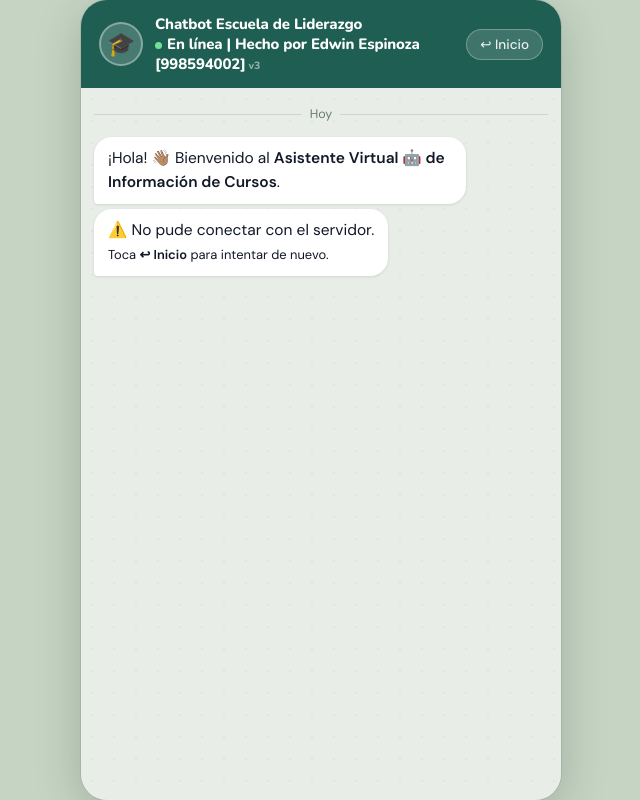
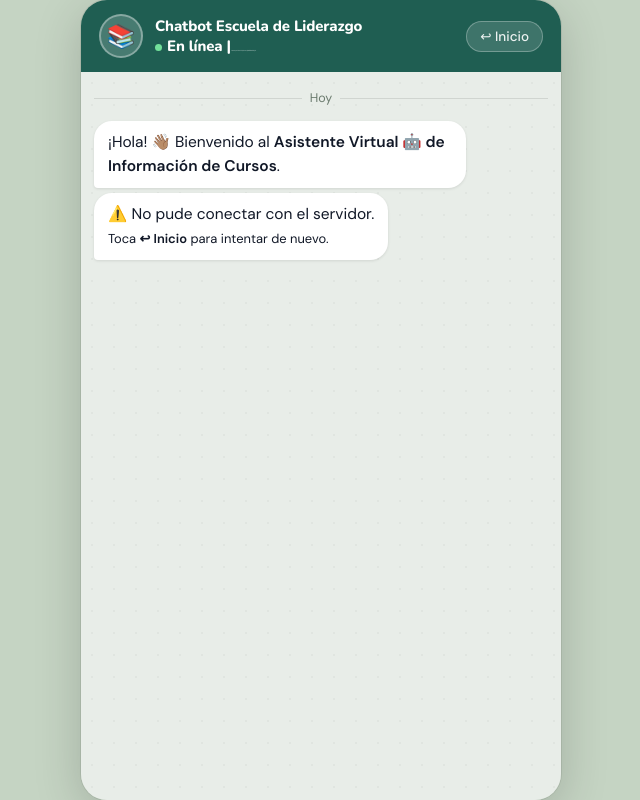
Before and after one commit to eespinozaempresa/chatbot, a website: page public/index.html in a window 1280 px wide. Shown: the whole page, without its empty margins (319-959 px from the left). Drawn offline with nearby package versions, Linux system fonts and the light colour scheme; no server answers.

Commit message:
header 1

```diff
--- a/public/index.html
+++ b/public/index.html
@@ -351,10 +351,10 @@
 
 <div class="shell">
   <div class="header">
-    <div class="avatar">🎓</div>
+    <div class="avatar">📚</div>
     <div class="header-info">
       <h1>Chatbot Escuela de Liderazgo</h1>
-      <h1><span class="status-dot"></span>En línea | Hecho por Edwin Espinoza [998594002]<small style="opacity:.5;font-size:.7em"> v3</small></h1>
+      <h1><span class="status-dot"></span>En línea |<small style="opacity:.5;font-size:.10em"> Hecho por Edwin Espinoza [998594002] v3</small></h1>
     </div>
     <button class="restart-btn" onclick="restart()">↩ Inicio</button>
   </div>
```
